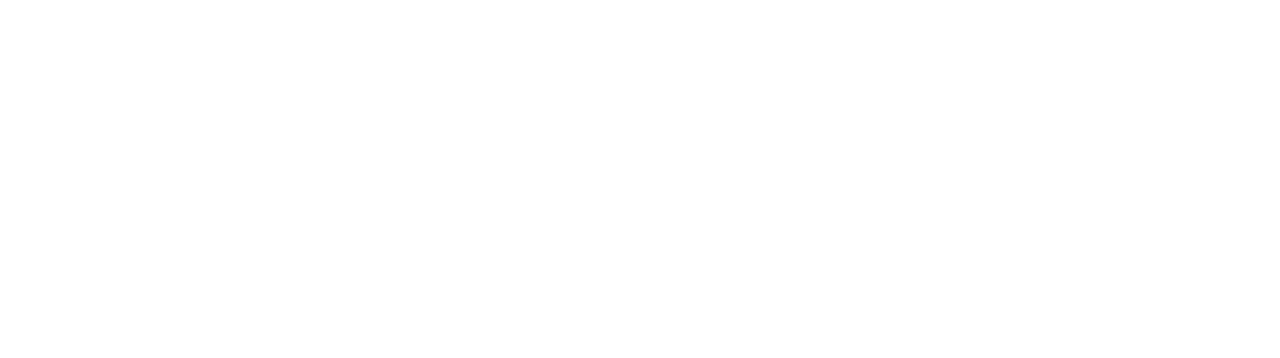
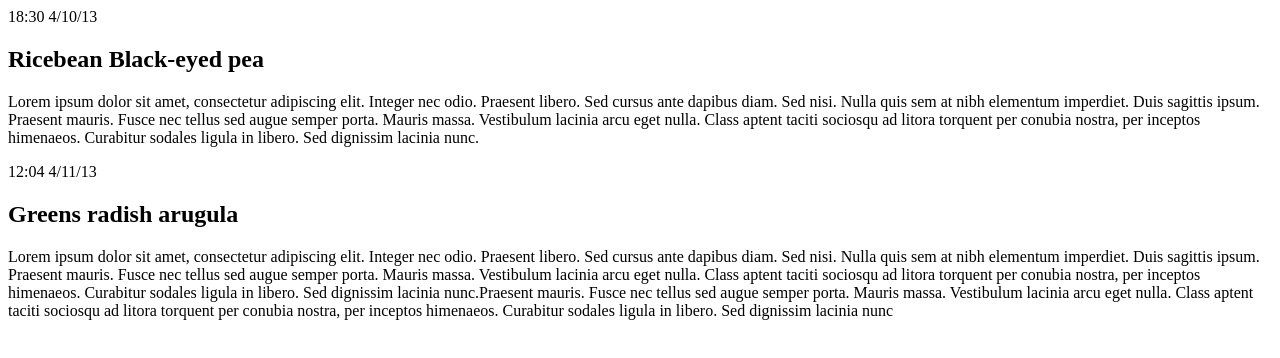
Before and after one commit to Kurt-H/1.3-timeline-layout, a plain HTML site: page index.html in a window 1280 px wide. Drawn offline with Linux system fonts and the light colour scheme.

Commit message:
added html elements

```diff
--- a/index.html
+++ b/index.html
@@ -2,9 +2,44 @@
 <html>
   <head>
     <meta charset="utf-8">
-    <title></title>
+    <title>1.3-timeline-layout</title>
   </head>
   <body>
 
+    <div class="container">
+
+      <section class="recipe1">
+        <div class="timedate">
+          <span class="time">18:30</span>
+          <span class="date">4/10/13</span>
+          <div class="circle"></div>
+        </div>
+        <div class="vertical"></div>
+          <div class="card">
+            <h1>Ricebean Black-eyed pea</h1>
+            <p>
+              Lorem ipsum dolor sit amet, consectetur adipiscing elit. Integer nec odio. Praesent libero. Sed cursus ante dapibus diam. Sed nisi. Nulla quis sem at nibh elementum imperdiet. Duis sagittis ipsum. Praesent mauris. Fusce nec tellus sed augue semper porta. Mauris massa. Vestibulum lacinia arcu eget nulla. Class aptent taciti sociosqu ad litora torquent per conubia nostra, per inceptos himenaeos. Curabitur sodales ligula in libero. Sed dignissim lacinia nunc.
+            </p>
+          </div>
+        </div>
+      </section>
+
+      <section class="recipe2">
+        <div class="timedate">
+          <span class="time">12:04</span>
+          <span class="date">4/11/13</span>
+          <div class="circle"></div>
+        </div>
+        <div class="vertical"></div>
+          <div class="card">
+            <h1>Greens radish arugula</h1>
+            <p>
+              Lorem ipsum dolor sit amet, consectetur adipiscing elit. Integer nec odio. Praesent libero. Sed cursus ante dapibus diam. Sed nisi. Nulla quis sem at nibh elementum imperdiet. Duis sagittis ipsum. Praesent mauris. Fusce nec tellus sed augue semper porta. Mauris massa. Vestibulum lacinia arcu eget nulla. Class aptent taciti sociosqu ad litora torquent per conubia nostra, per inceptos himenaeos. Curabitur sodales ligula in libero. Sed dignissim lacinia nunc.Praesent mauris. Fusce nec tellus sed augue semper porta. Mauris massa. Vestibulum lacinia arcu eget nulla. Class aptent taciti sociosqu ad litora torquent per conubia nostra, per inceptos himenaeos. Curabitur sodales ligula in libero. Sed dignissim lacinia nunc
+            </p>
+          </div>
+        </div>
+      </section>
+
+    </div>
   </body>
 </html>
```
